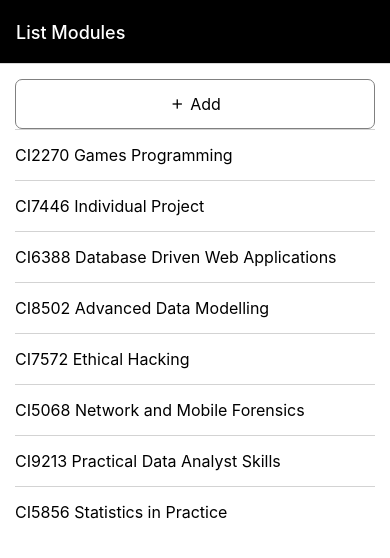
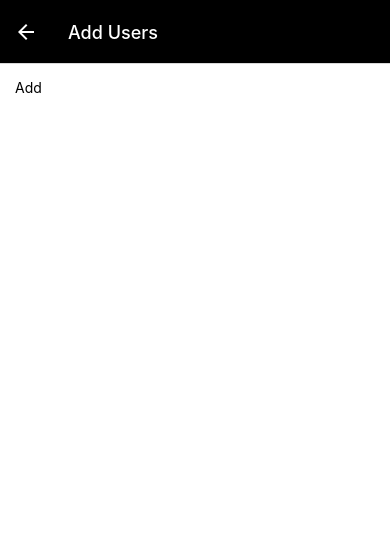
Before and after one commit to kinyar/crudler, a React Native app: screen /UserAddScreen in a window 390 px wide. Shown: the top 558 px of the page. Built offline with nearby package versions, Linux system fonts and the light colour scheme.

Commit message:
user crudl (#12)
-Begun creating the user add,view,list,modules
-Added them to App.js navigation

```diff
--- a/App.js
+++ b/App.js
@@ -4,6 +4,10 @@ import ModuleListScreen from "./src/components/screens/ModuleListScreen";
 import ModuleAddScreen from "./src/components/screens/ModuleAddScreen";
 import ModuleModifyScreen from "./src/components/screens/ModuleModifyScreen";
 import ModuleViewScreen from "./src/components/screens/ModuleViewScreen";
+import UserListScreen from "./src/components/screens/UserListScreen";
+import UserAddScreen from "./src/components/screens/UserAddScreen";
+import UserViewScreen from "./src/components/screens/UserViewScreen";
+import UserModifyScreen from "./src/components/screens/UserModifyScreen";
 
 const Stack = createNativeStackNavigator();
 
@@ -41,6 +45,26 @@ export const App = () => {
           component={ModuleModifyScreen}
           options={{ title: "Modify Modules" }}
         />
+        <Stack.Screen
+          name="UserListScreen"
+          component={UserListScreen}
+          options={{ title: "List Users" }}
+        />
+        <Stack.Screen
+          name="UserAddScreen"
+          component={UserAddScreen}
+          options={{ title: "Add Users" }}
+        />
+        <Stack.Screen
+          name="UserViewScreen"
+          component={UserViewScreen}
+          options={{ title: "View Users" }}
+        />
+        <Stack.Screen
+          name="UserModifyScreen"
+          component={UserModifyScreen}
+          options={{ title: "Modify Users" }}
+        />
       </Stack.Navigator>
     </NavigationContainer>
   );
--- /dev/null
+++ b/src/components/screens/UserAddScreen.js
@@ -0,0 +1,18 @@
+import { StyleSheet, Text } from "react-native";
+import Screen from "../layout/Screen";
+
+const UserAddScreen = () => {
+  // Initialisations--
+  // State--
+  // Handlers--
+  // View--
+  return (
+    <Screen>
+      <Text>Add</Text>
+    </Screen>
+  );
+};
+
+const styles = StyleSheet.create({});
+
+export default UserAddScreen;
--- /dev/null
+++ b/src/components/screens/UserListScreen.js
@@ -0,0 +1,18 @@
+import { StyleSheet, Text } from "react-native";
+import Screen from "../layout/Screen";
+
+const UserListScreen = () => {
+  // Initialisations--
+  // State--
+  // Handlers--
+  // View--
+  return (
+    <Screen>
+      <Text>List</Text>
+    </Screen>
+  );
+};
+
+const styles = StyleSheet.create({});
+
+export default UserListScreen;
--- /dev/null
+++ b/src/components/screens/UserModifyScreen.js
@@ -0,0 +1,18 @@
+import { StyleSheet, Text } from "react-native";
+import Screen from "../layout/Screen";
+
+const UserModifyScreen = () => {
+  // Initialisations--
+  // State--
+  // Handlers--
+  // View--
+  return (
+    <Screen>
+      <Text>Modify</Text>
+    </Screen>
+  );
+};
+
+const styles = StyleSheet.create({});
+
+export default UserModifyScreen;
--- /dev/null
+++ b/src/components/screens/UserViewScreen.js
@@ -0,0 +1,18 @@
+import { StyleSheet, Text } from "react-native";
+import Screen from "../layout/Screen";
+
+const UserViewScreen = () => {
+  // Initialisations--
+  // State--
+  // Handlers--
+  // View--
+  return (
+    <Screen>
+      <Text>View</Text>
+    </Screen>
+  );
+};
+
+const styles = StyleSheet.create({});
+
+export default UserViewScreen;
```
